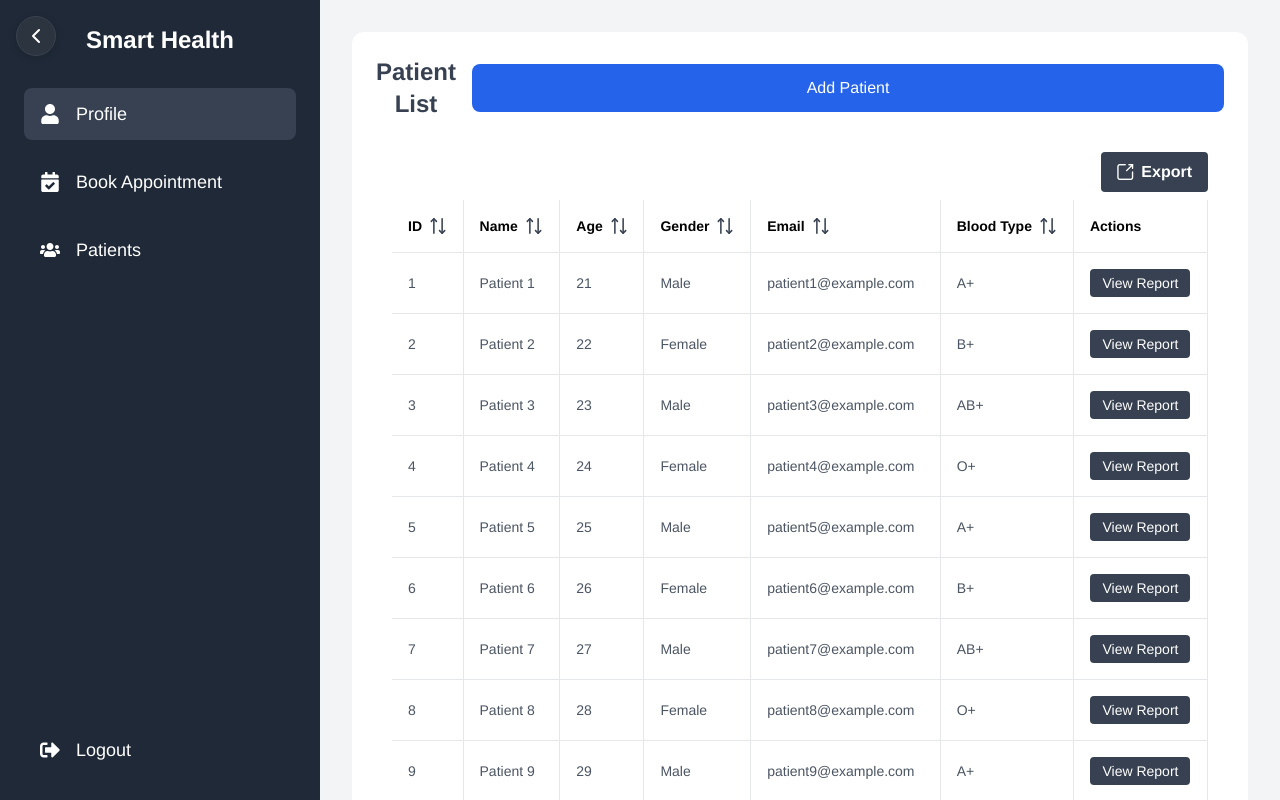
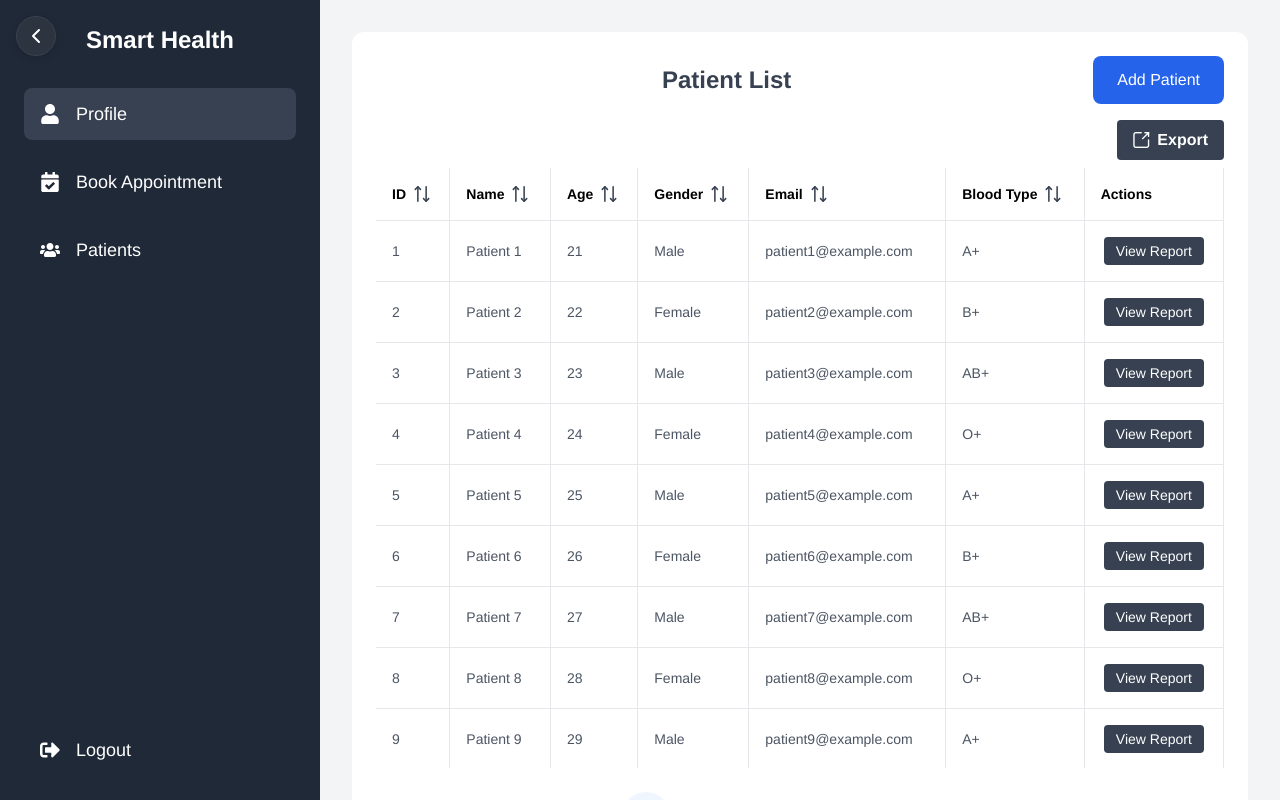
Before and after one commit to Dixitmalaviya/webashlar-hackathon-fe, a React (Vite) app: page /patients in a window 1280 px wide. Built offline with nearby package versions, Linux system fonts and the light colour scheme.

Commit message:
fix: Adjust styling in CommonButton and CommonTable for consistency and improved layout

```diff
--- a/src/component/CommonButton.tsx
+++ b/src/component/CommonButton.tsx
@@ -20,7 +20,7 @@ const CommonButton: React.FC<CommonButtonProps> = ({
   type = 'button',
 }) => {
   const baseClasses =
-    'w-full py-3 px-4 rounded-lg font-medium transition-all duration-200 flex items-center justify-center';
+    'py-3 px-4 rounded-lg font-medium transition-all duration-200 flex items-center justify-center';
   const variantClasses =
     variant === 'primary'
       ? 'bg-blue-600 hover:bg-blue-700 text-white disabled:bg-blue-400'
--- a/src/component/CommonTable.tsx
+++ b/src/component/CommonTable.tsx
@@ -93,7 +93,7 @@ const CommonTable: React.FC<CommonTableProps> = ({
             overflow: hidden;
         }
       `}</style>
-            <div className="p-4 rounded-xl">
+            <div className="rounded-xl">
                 <div className="flex justify-end items-center mb-2">
                     {exportable && (
                         <Button type="button" icon="pi pi-external-link" label="Export" onClick={exportCSV} className="bg-primary text-white font-bold px-4 py-2 rounded" />
--- a/src/pages/PatientList.tsx
+++ b/src/pages/PatientList.tsx
@@ -159,6 +159,7 @@ const PatientList: React.FC = () => {
         <div className="min-h-screen bg-gray-100 flex flex-col items-center justify-start p-8">
             <div className={`w-full transition-all duration-300 bg-white rounded-xl p-6`} style={{ position: 'relative' }}>
                 <div className="flex justify-between items-center mb-4">
+                    <div></div>
                     <h2 className="text-2xl font-bold text-center flex-1 text-primary">Patient List</h2>
                     <CommonButton
                         className="w-auto px-6 py-2 ml-4"
```
